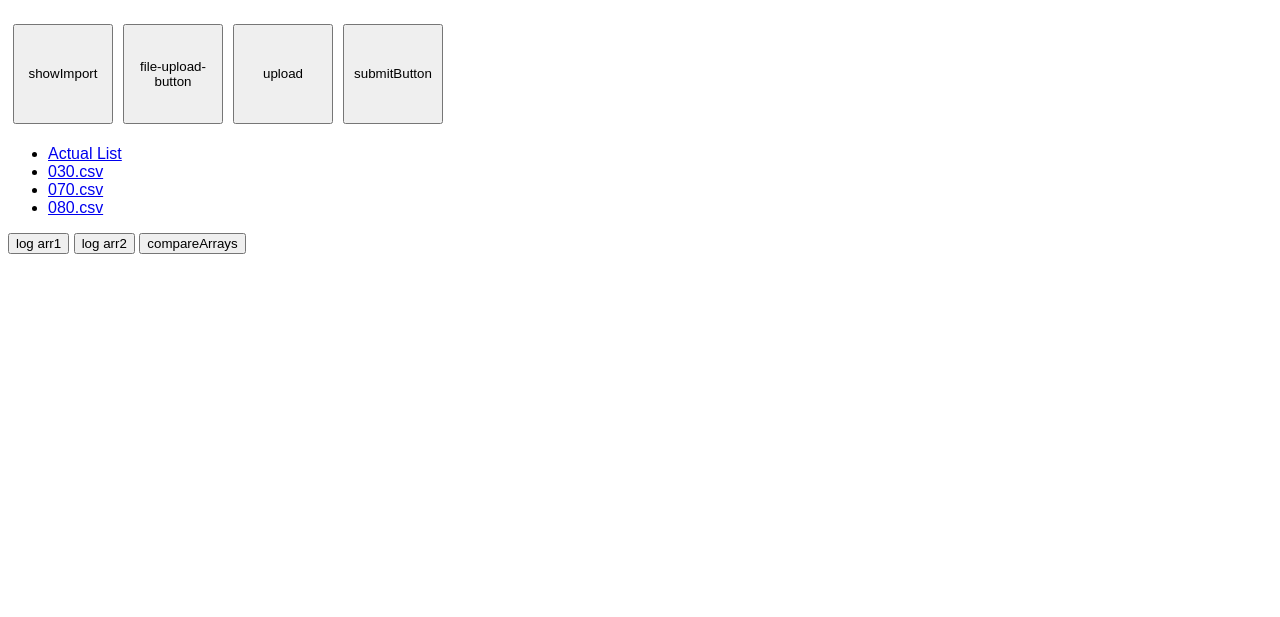
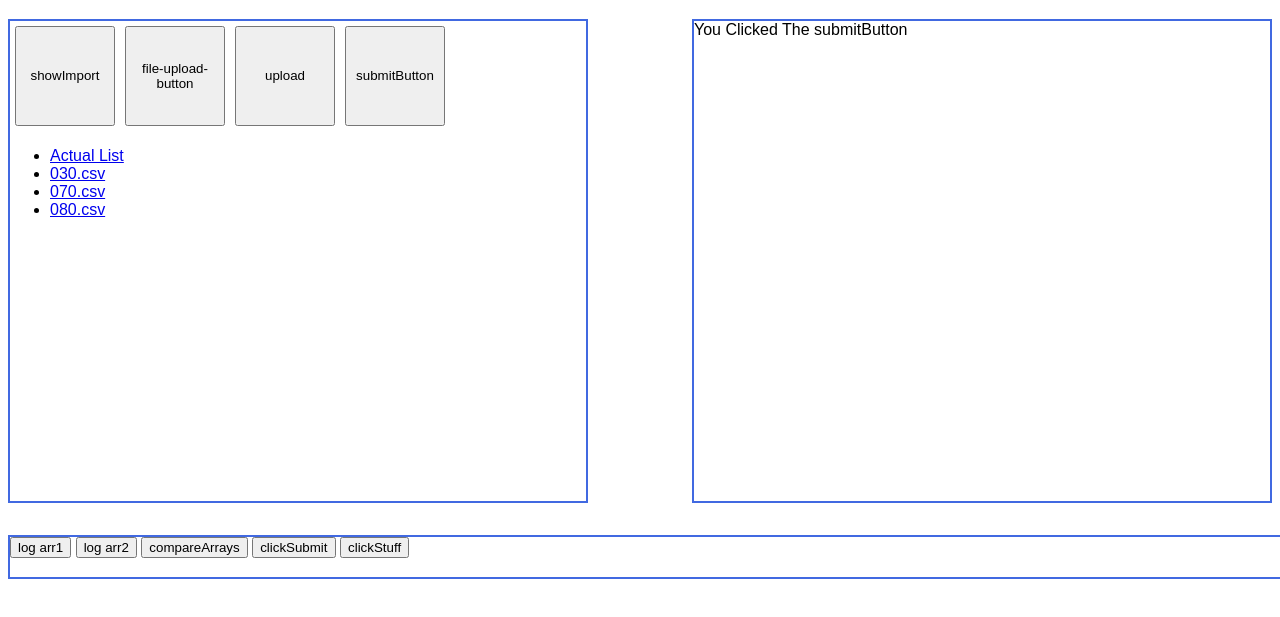
Before and after one commit to JamesPrenticez/autoOrders, a plain HTML site: page index.html in a window 1280 px wide. Both pictures are taken after a click on the button "submitButton". Shown: the part 61-678 px from the top of the page. Drawn offline with Linux system fonts and the light colour scheme.

Commit message:
Click on csv

```diff
--- a/index.html
+++ b/index.html
@@ -9,26 +9,38 @@
 <body>
 
     <h1>Automatic Orders</h1>
+    <div id="left">
         <div class="container">
             <button id="showImport">showImport</button>
             <button id="file-upload-button">file-upload-button</button>
             <button id="upload">upload</button>
-        <button id="submitButton">submitButton</button>
+            <button id="submitButton" onclick="subLog()">submitButton</button>
         </div>
         <ul>
-        <li><a href="#">Actual List</a></li>
-        <li><a href="#">030.csv</a></li>
-        <li><a href="#">070.csv</a></li>
-        <li><a href="#">080.csv</a></li>
+            <li><a href="#" onclick="hrefLog('Actual List')">Actual List</a></li>
+            <li><a href="#" onclick="hrefLog('030.csv')">030.csv</a></li>
+            <li><a href="#" onclick="hrefLog('070.csv')">070.csv</a></li>
+            <li><a href="#" onclick="hrefLog('080.csv')">080.csv</a></li>
         </ul>
+        </div>
+    </div>
 
+    <div id="right">
+        <div id="logBox">
+        </div>
+    </div>
+
+    <div id="bottom">
         <button id="test" onclick="console.log(arr1)">log arr1</button>
         <button id="test" onclick="createArr2()">log arr2</button>
         <button id="test" onclick="compareArrays()">compareArrays</button>
+        <button id="test" onclick="clickSubmit()">clickSubmit</button>
+        <button id="test" onclick="clickStuff()">clickStuff</button>
+    </div>
 
-    </div>
 
 </body>
 <script src="script.js"></script>
+<script src="logger.js"></script>
 
 </html>
--- /dev/null
+++ b/logger.js
@@ -0,0 +1,11 @@
+function subLog (){
+    let logBox = document.getElementById("logBox")
+    let subMessage = document.createTextNode("You Clicked The submitButton")
+    logBox.appendChild(subMessage)
+}
+
+function hrefLog (innerHTML){
+    let logBox = document.getElementById("logBox")
+    let hrefMessage = document.createTextNode("You Clicked" + innerHTML)
+    logBox.appendChild(hrefMessage)
+}
--- a/script.js
+++ b/script.js
@@ -21,3 +21,19 @@ function compareArrays() {
     console.log("working");
   } else console.log("not working")
 }
+
+// ---------- Click Submit Button  ----------
+let sub = document.querySelectorAll("#submitButton");
+
+function clickSubmit(){
+  sub.forEach(btn => btn.click())
+}
+
+// ---------- Click csv in Arr2 if found----------
+function clickStuff() {
+  createArr2()
+  let found = arr1.some((r) => arr2.indexOf(r) >= 0);
+    if (found === true) {
+      a.forEach(btn => btn.click())
+    } else console.log("not working")
+}
--- a/styles.css
+++ b/styles.css
@@ -41,3 +41,25 @@ body {
       a:active {
         background-color: yellow;
       }
+
+      #right{
+        border: solid royalblue 2px;
+        height: 60vh;
+        width: 45vw;
+        float: right;
+      }
+
+      #left{
+        border: solid royalblue 2px;
+        height: 60vh;
+        width: 45vw;
+        float: left;
+      }
+
+      #bottom{
+        border: solid royalblue 2px;
+        height: 5vh;
+        width: 100vw;
+        position:absolute;
+        bottom:20vh;
+      }
```
Lines whose indentation alone changed are shown as unchanged.
